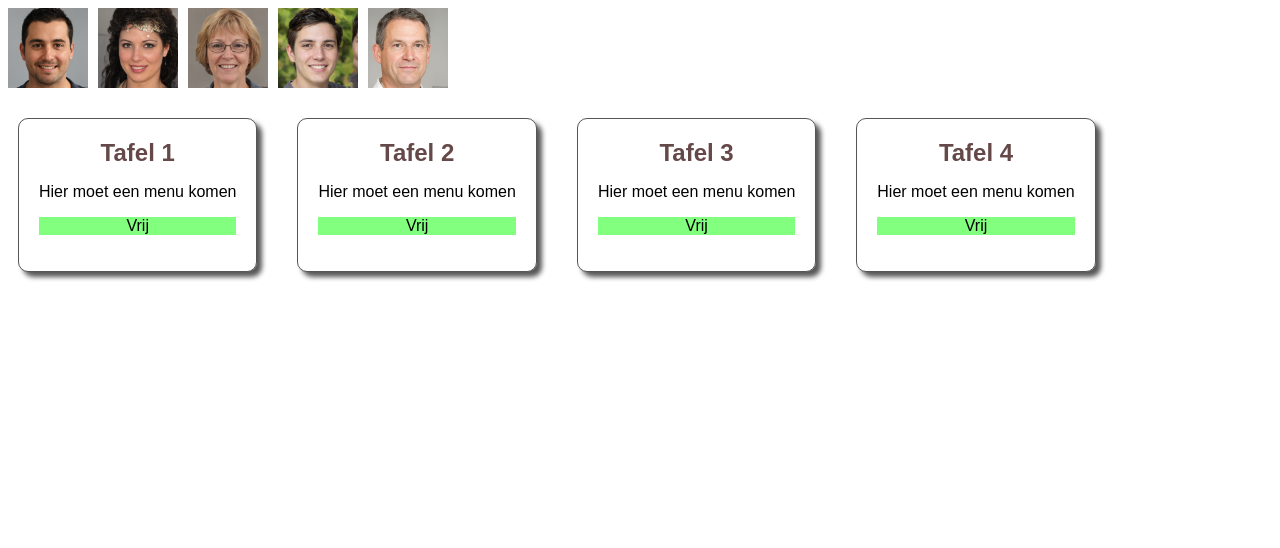
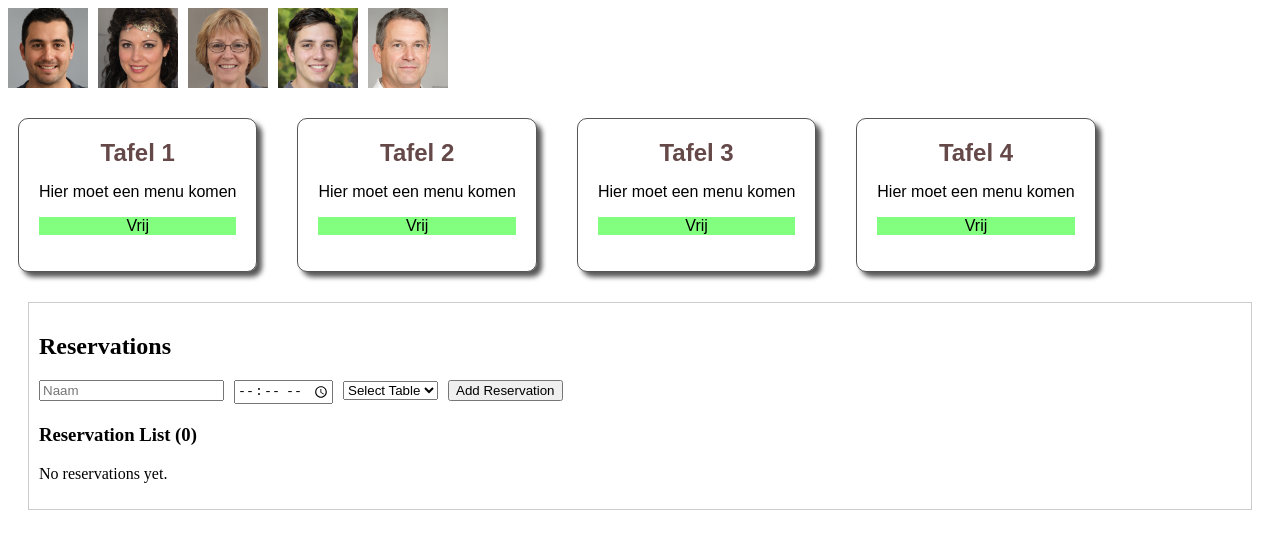
Before and after one commit to JanRymarski/Maitre-dhotel, a React (Vite) app: page / in a window 1280 px wide. Shown: the top 548 px of the page. Built offline with nearby package versions, Linux system fonts and the light colour scheme.

Commit message:
Reservations upgrade

```diff
--- a/src/App.jsx
+++ b/src/App.jsx
@@ -2,6 +2,7 @@ import React, { useState } from 'react';
 import { DndContext } from '@dnd-kit/core';
 import Card from './components/Card.jsx';
 import DraggableImage from './components/DraggableImage.jsx';
+import Reservations from './components/Reservations.jsx';
 
 const images = [
   { id: 'img1', src: '/one.jpeg' },
@@ -13,7 +14,6 @@ const images = [
 
 function App() {
   const [assignments, setAssignments] = useState({});
-  const [reservations, setReservations] = useState({});
 
   function handleDragEnd(event) {
     const { active, over } = event;
@@ -34,20 +34,6 @@ function App() {
     });
   }
 
-  function addReservation(tableId, name, time) {
-    setReservations((prev) => ({
-      ...prev,
-      [tableId]: { name, time },
-    }));
-  }
-
-  function removeReservation(tableId) {
-    setReservations((prev) => {
-      const updated = { ...prev };
-      delete updated[tableId];
-      return updated;
-    });
-  }
 
   return (
     <DndContext onDragEnd={handleDragEnd}>
@@ -64,12 +50,10 @@ function App() {
             number={tableNumber}
             assignedImage={assignments[`table-${tableNumber}`] || null}
             clearAssignment={clearAssignment}
-            reservation={reservations[`table-${tableNumber}`]}
-            addReservation={addReservation}
-            removeReservation={removeReservation}
           />
         ))}
       </div>
+      <Reservations />
     </DndContext>
   );
 }
--- a/src/components/Card.jsx
+++ b/src/components/Card.jsx
@@ -2,28 +2,13 @@ import { useState } from "react";
 import List from "./List.jsx";
 import DroppableCircle from "./DroppableCircle.jsx";
 
-function Card({ number, assignedImage, clearAssignment, reservation, addReservation, removeReservation }) {
-  const [isBezet, setIsBezet] = useState(false);
-  const [name, setName] = useState("");
-  const [time, setTime] = useState("");
+
+function Card({ number, isBezet: defaultBezet, assignedImage }) {
+  const [isBezet, setIsBezet] = useState(defaultBezet);
 
   const toggleBezet = () => {
-    if (isBezet) {
-      clearAssignment(`table-${number}`);
-      removeReservation(`table-${number}`);
-    }
     setIsBezet(!isBezet);
   };
-
-  const handleSubmit = (e) => {
-    e.preventDefault();
-    if (name && time) {
-      addReservation(`table-${number}`, name, time);
-      setName("");
-      setTime("");
-    }
-  };
-
   return (
     <div className="card">
       <h2 className="card-title">Tafel {number}</h2>
@@ -40,33 +25,6 @@ function Card({ number, assignedImage, clearAssignment, reservation, addReservat
         <>
           <List />
           <DroppableCircle id={`table-${number}`} assignedImage={assignedImage} />
-
-          {!reservation ? (
-            <form onSubmit={handleSubmit} style={{ marginTop: "10px" }}>
-              <input
-                type="text"
-                placeholder="Naam"
-                value={name}
-                onChange={(e) => setName(e.target.value)}
-                required
-                style={{ marginRight: "5px" }}
-              />
-              <input
-                type="time"
-                value={time}
-                onChange={(e) => setTime(e.target.value)}
-                required
-                style={{ marginRight: "5px" }}
-              />
-              <button type="submit">Reserveer</button>
-            </form>
-          ) : (
-            <div>
-              <p><strong>Gereserveerd door:</strong> {reservation.name}</p>
-              <p><strong>Tijd:</strong> {reservation.time}</p>
-              <button onClick={() => removeReservation(`table-${number}`)}>Annuleer</button>
-            </div>
-          )}
         </>
       )}
     </div>
--- /dev/null
+++ b/src/components/Reservations.jsx
@@ -0,0 +1,88 @@
+import React, { useState } from 'react';
+
+function Reservations() {
+  const [reservations, setReservations] = useState([]);
+  const [name, setName] = useState('');
+  const [time, setTime] = useState('');
+  const [table, setTable] = useState('');
+
+  const handleSubmit = (e) => {
+    e.preventDefault();
+    if (name && time && table) {
+      const newReservation = {
+        id: Date.now(),
+        name,
+        time,
+        table,
+      };
+      setReservations((prev) => [...prev, newReservation]);
+      // Clear form fields
+      setName('');
+      setTime('');
+      setTable('');
+    }
+  };
+
+  return (
+    <div style={{ margin: '20px', padding: '10px', border: '1px solid #ccc' }}>
+      <h2>Reservations</h2>
+      <form onSubmit={handleSubmit} style={{ marginBottom: '20px' }}>
+        <input
+          type="text"
+          placeholder="Naam"
+          value={name}
+          onChange={(e) => setName(e.target.value)}
+          required
+          style={{ marginRight: '10px' }}
+        />
+        <input
+          type="time"
+          value={time}
+          onChange={(e) => setTime(e.target.value)}
+          required
+          style={{ marginRight: '10px' }}
+        />
+        <select
+          value={table}
+          onChange={(e) => setTable(e.target.value)}
+          required
+          style={{ marginRight: '10px' }}
+        >
+          <option value="">Select Table</option>
+          <option value="1">Table 1</option>
+          <option value="2">Table 2</option>
+          <option value="3">Table 3</option>
+          <option value="4">Table 4</option>
+        </select>
+        <button type="submit">Add Reservation</button>
+      </form>
+
+      <div>
+        <h3>Reservation List ({reservations.length})</h3>
+        {reservations.length === 0 && <p>No reservations yet.</p>}
+        {reservations.map((r) => (
+          <div
+            key={r.id}
+            style={{
+              border: '1px solid #ddd',
+              padding: '8px',
+              marginBottom: '8px',
+            }}
+          >
+            <p>
+              <strong>Name:</strong> {r.name}
+            </p>
+            <p>
+              <strong>Time:</strong> {r.time}
+            </p>
+            <p>
+              <strong>Table:</strong> {r.table}
+            </p>
+          </div>
+        ))}
+      </div>
+    </div>
+  );
+}
+
+export default Reservations;
```
